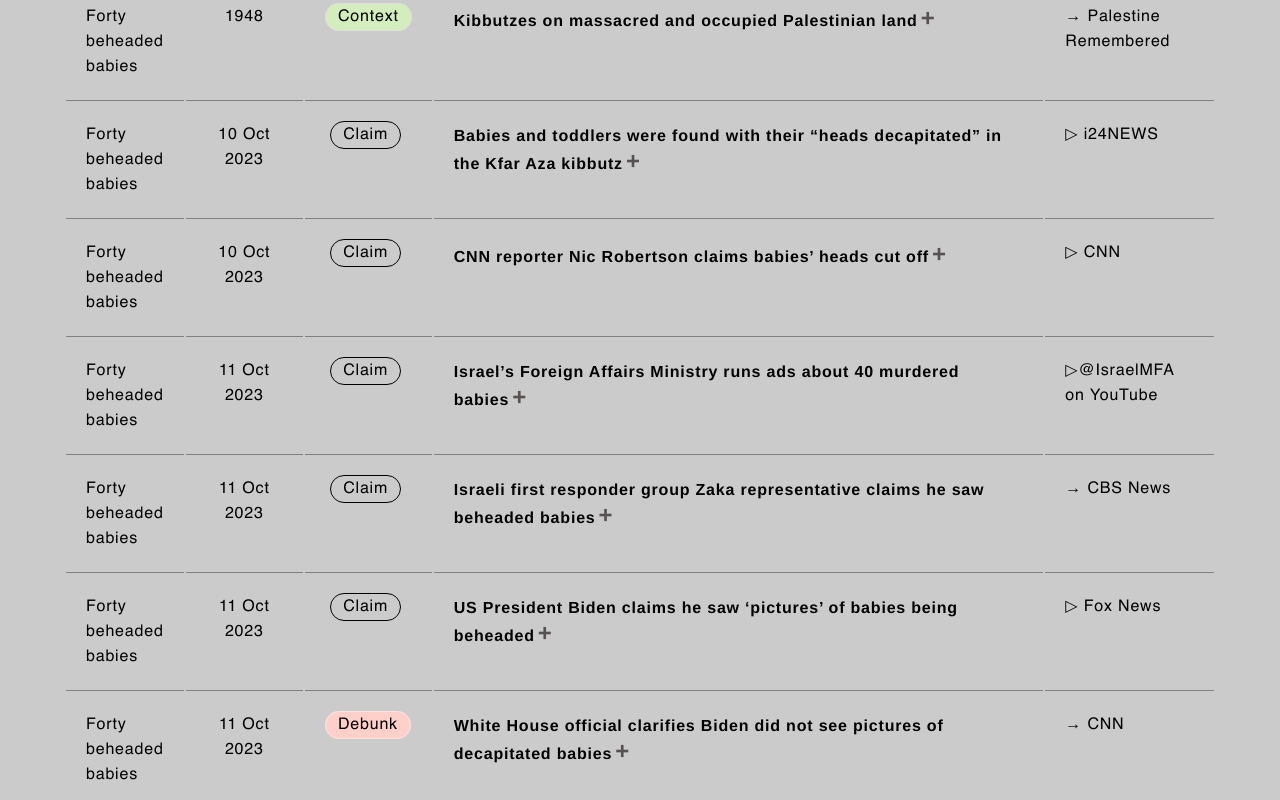
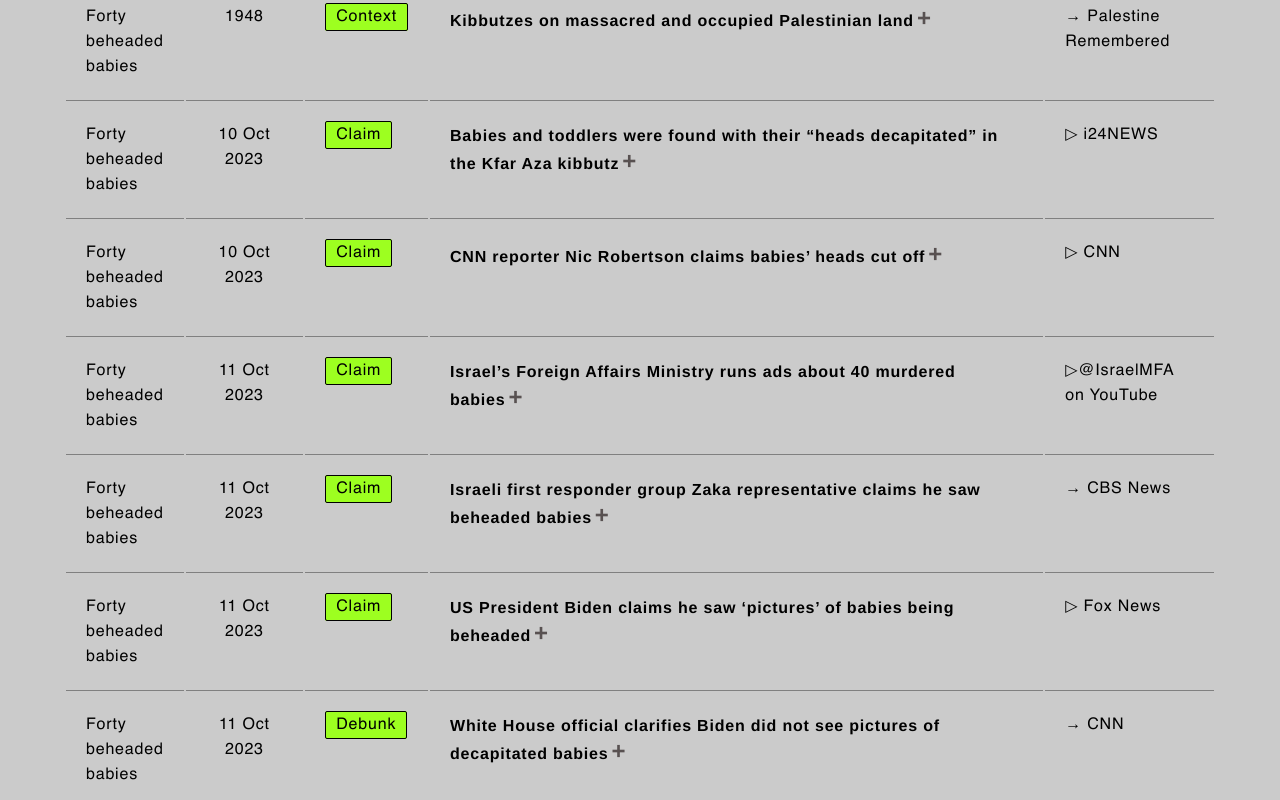
Before and after one commit to tamtzekin/hasbara-tracker, a React (Create React App) app: page /tracker in a window 1280 px wide. Shown: the part 360-1160 px from the top of the page. Built offline with nearby package versions, Linux system fonts and the light colour scheme.

Commit message:
claim tag styles

```diff
--- a/src/components/Tracker.css
+++ b/src/components/Tracker.css
@@ -104,35 +104,28 @@ button {
 .claim-tag {
     border: solid 1px;
     padding: 5px;
-    padding-left: 12px;
-    padding-right: 12px;
-    border-radius: 18px;
-    /* background: #bfe1f6; */
-    /* border-color: #d4dfe6; */
-    margin-left: 6%;
-    margin-right: auto;
+    padding-left: 10px;
+    padding-right: 10px;
+    border-radius: 2px;
+    background: #9dff20;
 }
 
 .debunk-tag {
-    border: solid 1.2px;
+    border: solid 1px;
     padding: 5px;
-    padding-left: 12px;
-    padding-right: 12px;
-    border-radius: 18px;
-    background: #ffcfc9;
-    border-color: #f8e4e2;
-    margin-left: 0;
-    margin-right: auto;
+    padding-left: 10px;
+    padding-right: 10px;
+    border-radius: 2px;
+    background: #9dff20;
 }
 
 .context-tag {
-    border: solid 1.2px;
+    border: solid 1px;
     padding: 5px;
-    padding-left: 12px;
-    padding-right: 12px;
-    border-radius: 18px;
-    background: #d4edbc;
-    border-color: #dfdfdf;
+    padding-left: 10px;
+    padding-right: 10px;
+    border-radius: 2px;
+    background: #9dff20;
 }
 
 /* .claim-subheading {
```
